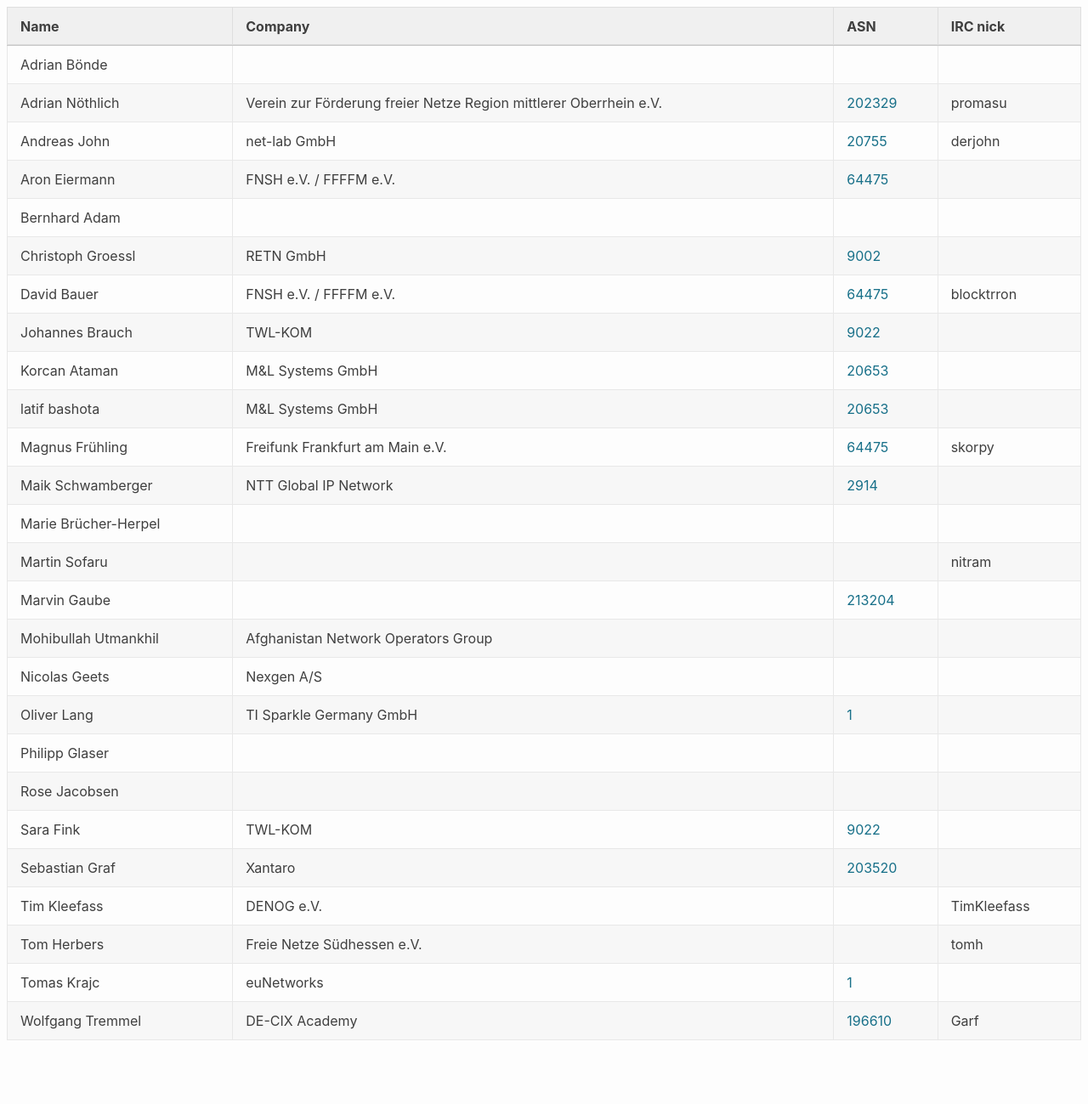
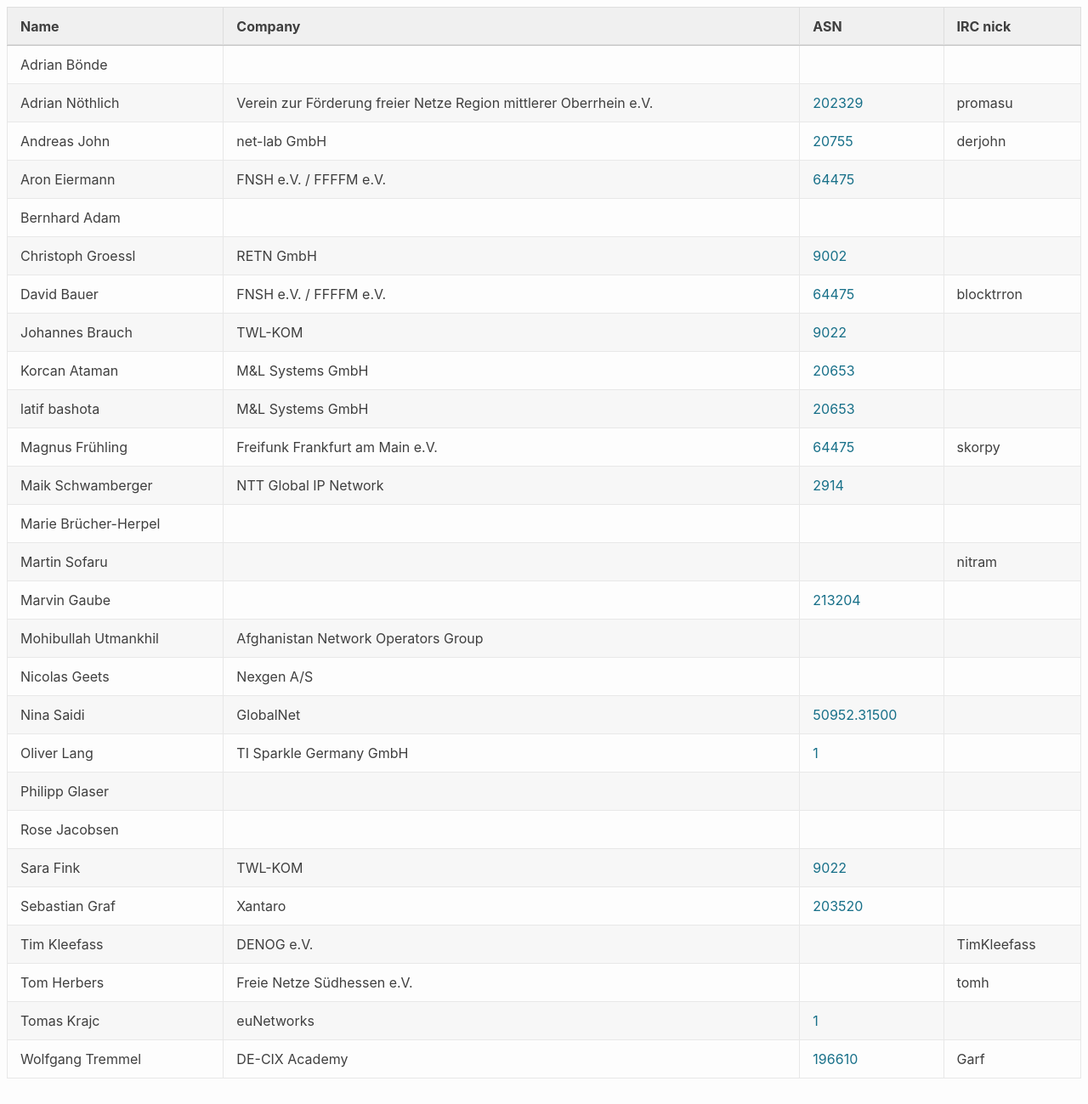
Before and after one commit to denog/pretix-attendeelist, a Jekyll site: the page built from meetup2024_01/index.markdown, in a window 1280 px wide and 1299 px high. Shown: the whole window at 85% size. Built offline with Jekyll 4.4.1, drawn with Linux system fonts in a browser that asks for light colours.

Commit message:
Latest data: Tue Jan 16 12:11:20 UTC 2024

```diff
--- a/_data/attendees_denog_meetup_2024_01.json
+++ b/_data/attendees_denog_meetup_2024_01.json
@@ -102,6 +102,12 @@
     "asn": null
   },
   {
+    "name": "Nina Saidi",
+    "company": "GlobalNet",
+    "irc": null,
+    "asn": "50952.31500"
+  },
+  {
     "name": "Oliver Lang",
     "company": "TI Sparkle Germany GmbH",
     "irc": null,
```
